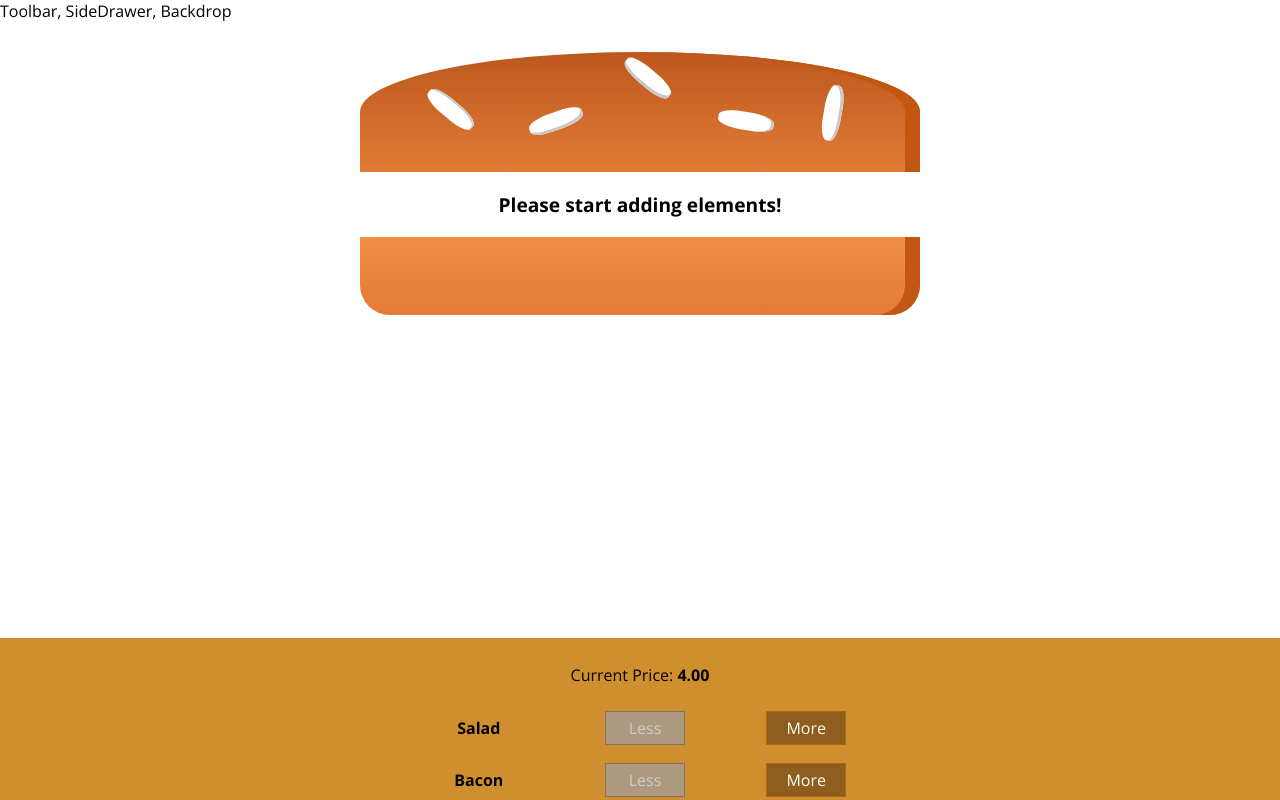
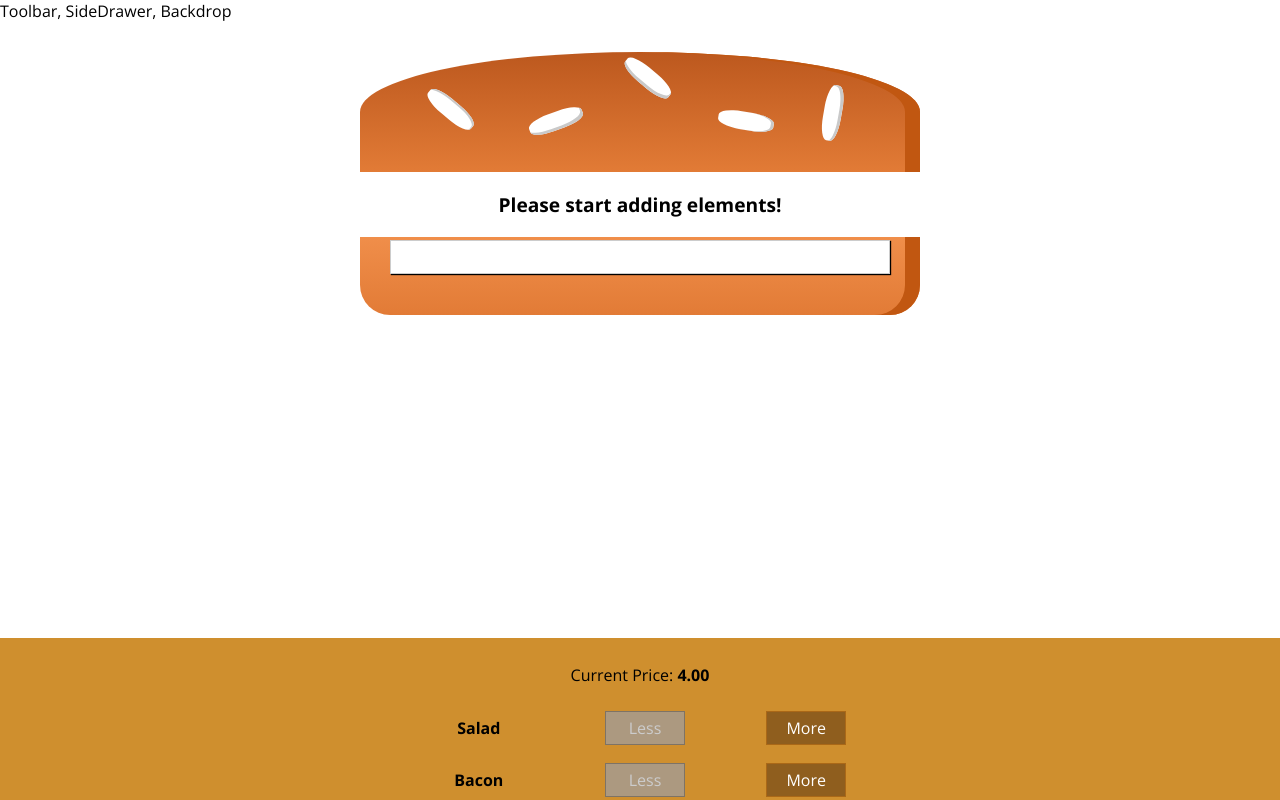
Before and after one commit to BulcsuFarmasi/react-burger-builder, a React (Create React App) app: page / in a window 1280 px wide. Shown: the top 800 px of the page. Built offline with nearby package versions, Linux system fonts and the light colour scheme.

Commit message:
add modal

```diff
--- /dev/null
+++ b/src/components/UI/Modal/Modal.js
@@ -0,0 +1,7 @@
+import React from "react";
+
+import classes from "./Modal.module.css";
+
+const modal = props => <div className={classes.Modal}>{props.children}</div>;
+
+export default modal;
--- /dev/null
+++ b/src/components/UI/Modal/Modal.module.css
@@ -0,0 +1,20 @@
+.Modal {
+  position: fixed;
+  z-index: 500;
+  background-color: white;
+  width: 70%;
+  border: 1px solid #ccc;
+  box-shadow: 1px 1px 1px black;
+  padding: 16px;
+  left: 15%;
+  top: 30%;
+  box-sizing: border-box;
+  transition: all 0.3s ease-out;
+}
+
+@media (min-width: 600px) {
+  .Modal {
+    width: 500px;
+    left: calc(50% - 250px);
+  }
+}
--- a/src/containers/BurgerBuilder/BurgerBuilder.js
+++ b/src/containers/BurgerBuilder/BurgerBuilder.js
@@ -3,6 +3,7 @@
 import Aux from "../../hoc/Auxiliary";
 import Burger from "../../components/Burger/Burger";
 import BuildControls from "../../components/Burger/BuildControls/BuildControls";
+import Modal from "../../components/UI/Modal/Modal";
 
 const INGREDIENT_PRICES = {
   salad: 0.5,
@@ -79,6 +80,7 @@
     }
     return (
       <Aux>
+        <Modal />
         <Burger ingredients={this.state.ingredients} />
         <BuildControls
           ingredientAdded={this.addIngredientHandler}
```
Also changed, not shown: src/components/UI/Backdrop/Backdrop.js (added), 1 other file (tests, documents, lock files or other folders).
